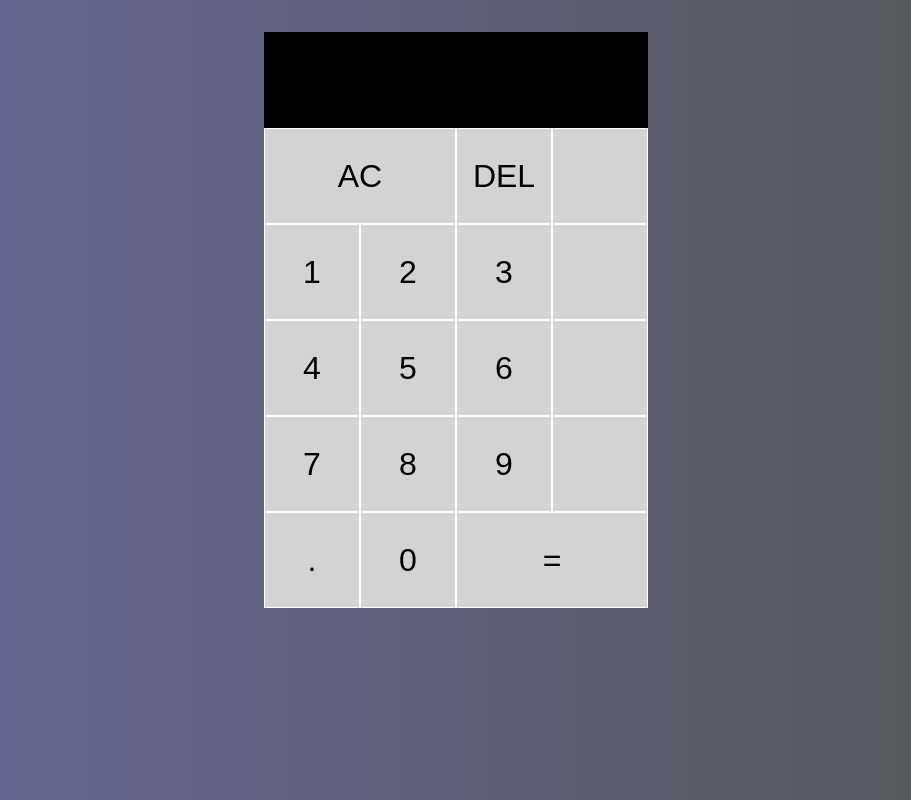
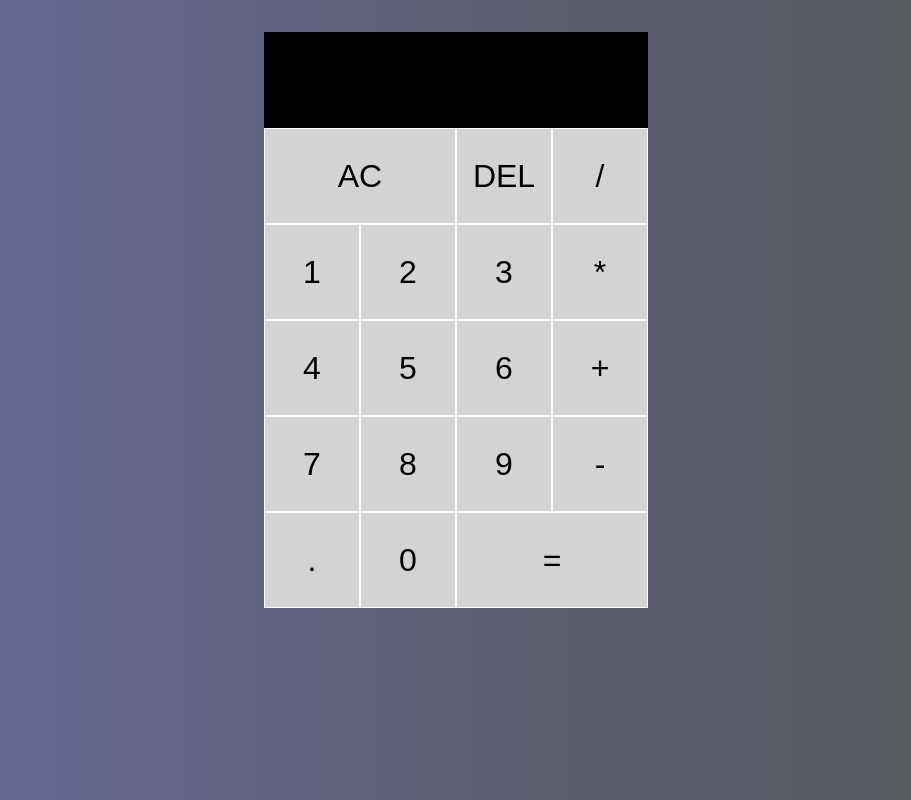
Before and after one commit to piknik1979/react-calc, a React (Create React App) app: page / in a window 1280 px wide. Shown: the whole page, without its empty margins (184-1095 px from the left). Built offline with nearby package versions, Linux system fonts and the light colour scheme.

Commit message:
calc already calculates

```diff
--- a/src/App.js
+++ b/src/App.js
@@ -16,18 +16,18 @@
 function reducer(state, { type, payload }) {
   switch (type) {
     case ACTIONS.ADD_DIGIT:
-      if (state.overwrite) {
-        return {
-          ...state,
-          currentOperand: payload.digit,
-          overwrite: false,
-        };
-      }
+      // if (state.overwrite) {
+      //   return {
+      //     ...state,
+      //     currentOperand: payload.digit,
+      //     overwrite: false,
+      //   };
+      // }
       if (payload.digit === "0" && state.currentOperand === "0") {
         return state;
       } //  if the outpust is zero calculator won't take any action
-      if (payload.digit === "." && state.currentOperand.includes(".")) //  if there will be another '.' pressed it wont add it to the state
-      {
+      if (payload.digit === "." && state.currentOperand.includes(".")) {
+        //  if there will be another '.' pressed it wont add it to the state
         return state;
       }
 
@@ -35,8 +35,62 @@
         ...state,
         currentOperand: `${state.currentOperand || ""}${payload.digit}`,
       };
+    case ACTIONS.CHOOSE_OPERATION:
+      if (state.currentOperand == null && state.previousOperand == null) {
+        return state;
+      }
+      if (state.currentOperand == null) {
+        return {
+          ...state,
+          operation: payload.operation,
+        };
+      }
+      if (state.previousOperand == null) {
+        return {
+          ...state,
+          operation: payload.operation,
+          previousOperand: state.currentOperand,
+          currentOperand: null,
+        };
+      }
+      return {
+        ...state,
+        previousOperand: evaluate(state),
+        operation: payload.operation,
+        currentOperand: null,
+      };
+    case ACTIONS.CLEAR:
+      return {};
   }
 } // reducer function have a state and - type parameter (type of action), also have payload parameter which will be passing all different Actions
+
+// FUNCTION Evaluate is to CALCULATE (evaluate the current Result)
+
+function evaluate({ currentOperand, previousOperand, operation }) {
+  const prev = parseFloat(previousOperand);
+  const current = parseFloat(currentOperand);
+
+  if (isNaN(prev) || isNaN(current)) return "";
+
+  let computation = "";
+  switch (operation) {
+    case "+":
+      computation = prev + current;
+      break;
+    case "-":
+      computation = prev - current;
+      break;
+    case "*":
+      computation = prev * current;
+      break;
+    case "/":
+      computation = prev / current;
+      break;
+  }
+  return computation.toString();
+}
+
+
 
 function App() {
   // setting states - currentOperand, previousOperand, operation
@@ -56,23 +110,33 @@
         {/* instead of default numbers in a current-operand we put there state: {current-Operand} */}
         <div className="current-operand">{currentOperand}</div>
       </div>
-      <button className="span-two">AC</button>
-      <button>DEL</button>
+
+      <button
+        className="span-two"
+        onClick={() => dispatch({ type: ACTIONS.CLEAR })}
+        >
+        AC
+      </button>
+
+      <button onClick={() => dispatch({ type: ACTIONS.DELETE_DIGIT })}>
+        DEL
+      </button>
+
       {/* Setting Up Digits - replacing the original buttons with DigitButtons and '.' period button as well  */}
       {/* Setting Up Operation Buttons, as well (/, +. -, *. */}
-      <DigitButton operation="/" dispatch={dispatch} />
+      <OperationButton operation="/" dispatch={dispatch} />
       <DigitButton digit="1" dispatch={dispatch} />
       <DigitButton digit="2" dispatch={dispatch} />
       <DigitButton digit="3" dispatch={dispatch} />
-      <DigitButton operation="*" dispatch={dispatch} />
+      <OperationButton operation="*" dispatch={dispatch} />
       <DigitButton digit="4" dispatch={dispatch} />
       <DigitButton digit="5" dispatch={dispatch} />
       <DigitButton digit="6" dispatch={dispatch} />
-      <DigitButton operation="+" dispatch={dispatch} />
+      <OperationButton operation="+" dispatch={dispatch} />
       <DigitButton digit="7" dispatch={dispatch} />
       <DigitButton digit="8" dispatch={dispatch} />
       <DigitButton digit="9" dispatch={dispatch} />
-      <DigitButton operation="-" dispatch={dispatch} />
+      <OperationButton operation="-" dispatch={dispatch} />
       <DigitButton digit="." dispatch={dispatch} />
       <DigitButton digit="0" dispatch={dispatch} />
       <button className="span-two">=</button>
```
Also changed, not shown: src/DigitButton.js (+7 -4 lines), src/OperationButton.js (+9 -4 lines).
